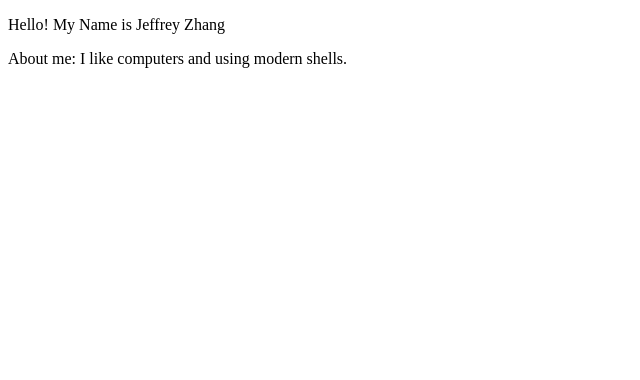
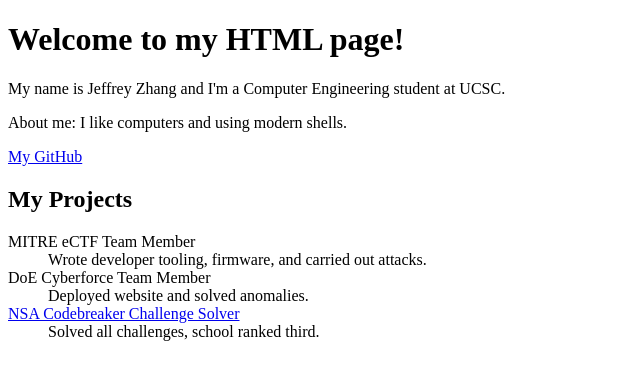
Before and after one commit to jzhan753/website, a plain HTML site: page index.html in a window 1280 px wide. Shown: the whole page, without its empty margins (0-640 px from the left). Drawn offline with Linux system fonts and the light colour scheme.

Commit message:
Added projects

```diff
--- a/index.html
+++ b/index.html
@@ -1,10 +1,26 @@
 <!doctype html>
 <html>
+
 <head>
     <title>My Personal Website</title>
+    <meta name="description" content="Our first page">
 </head>
+
 <body>
-        <p>Hello! My Name is Jeffrey Zhang</p>
+    <h1>Welcome to my HTML page!</h1>
+    <p>My name is Jeffrey Zhang and I'm a Computer Engineering student at UCSC.</p>
     <p>About me: I like computers and using modern shells.</p>
+    <a href="https://github.com/jzhan753/">My GitHub</a>
+
+    <h2>My Projects</h2>
+    <dl>
+        <dt>MITRE eCTF Team Member</dt>
+        <dd>Wrote developer tooling, firmware, and carried out attacks.</dd>
+        <dt>DoE Cyberforce Team Member</dt>
+        <dd>Deployed website and solved anomalies.</dd>
+        <dt><a href="https://news.ucsc.edu/2022/12/nsa-codebreaker-challenge.html">NSA Codebreaker Challenge Solver</a></dt>
+        <dd>Solved all challenges, school ranked third.</dd>
+    </dl>
 </body>
+
 </html>
```
Lines whose indentation alone changed are shown as unchanged.
